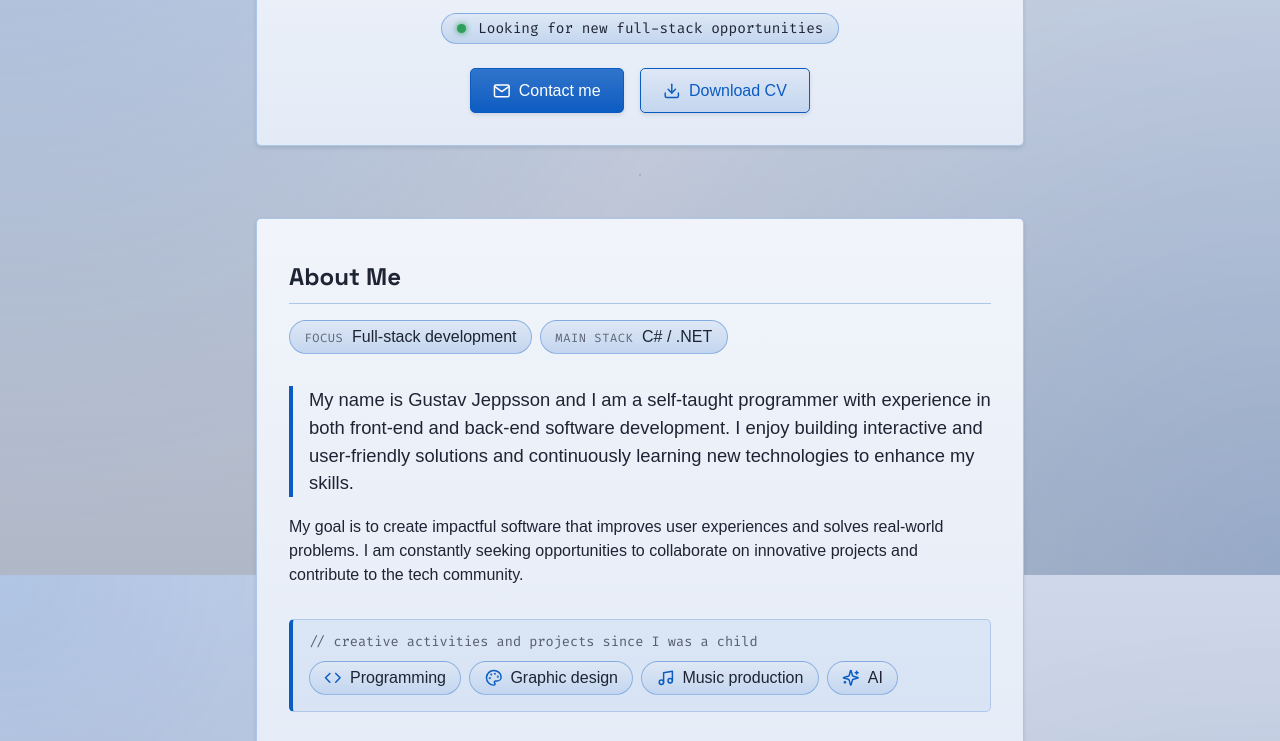
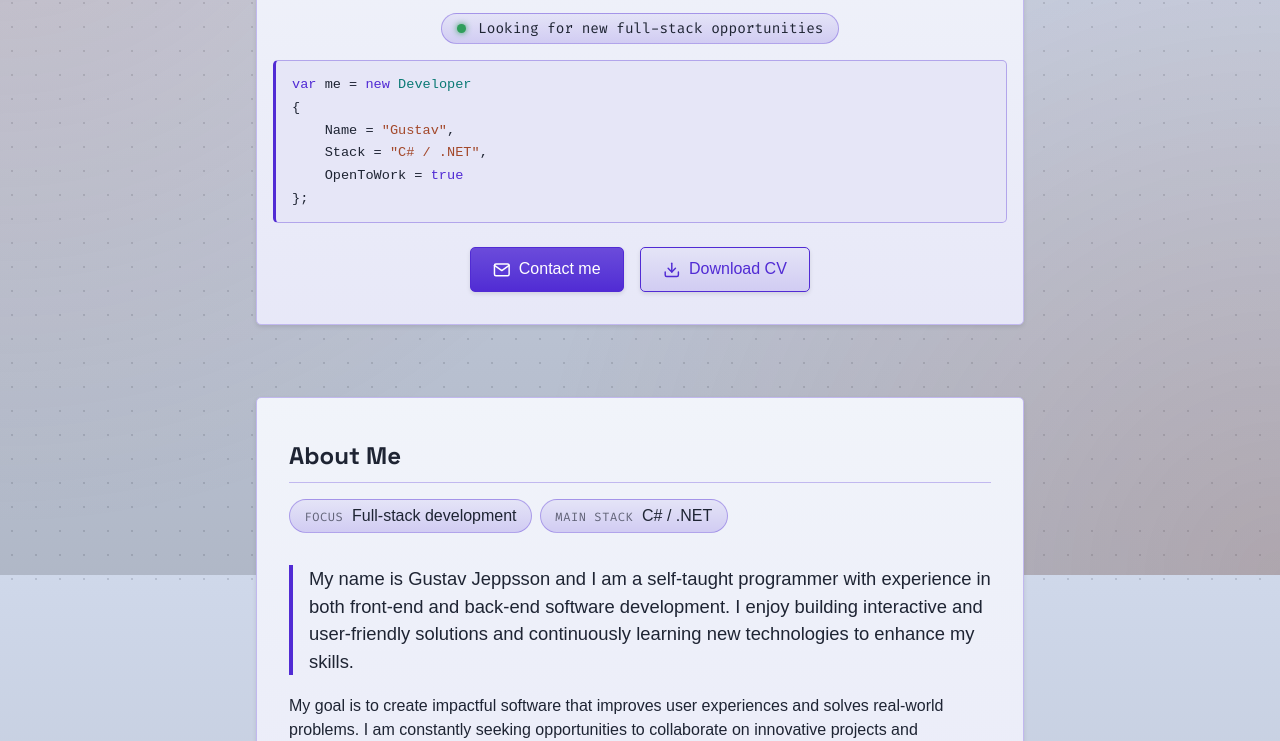
Before and after one commit to Nacorpio/cv-website, a plain HTML site: page index.html in a window 1280 px wide. Shown: the part 225-966 px from the top of the page. Drawn offline with Linux system fonts and the light colour scheme.

Commit message:
Add parallax dot grid and section-tinted background glows.

```diff
--- a/index.html
+++ b/index.html
@@ -74,6 +74,13 @@
         <h1>Gustav Jeppsson</h1>
         <p class="hero-tagline">Self-taught programmer specializing in front-end and back-end development</p>
         <p class="status-pill"><span class="status-dot" aria-hidden="true"></span>Looking for new full-stack opportunities</p>
+        <!-- Decorative C# snippet: hidden from screen readers because it only repeats the text above -->
+        <pre class="code-snippet" aria-hidden="true"><code><span class="kw">var</span> me = <span class="kw">new</span> <span class="ty">Developer</span>
+{
+    Name = <span class="st">"Gustav"</span>,
+    Stack = <span class="st">"C# / .NET"</span>,
+    OpenToWork = <span class="kw">true</span>
+};</code></pre>
         <div class="hero-actions">
           <a class="button" href="#contact">
             <svg viewBox="0 0 24 24" fill="none" stroke="currentColor" stroke-width="2" stroke-linecap="round" stroke-linejoin="round" aria-hidden="true">
@@ -336,6 +343,19 @@
             </li>
           </ul>
         </div>
+        <div class="project-entry card">
+          <h3>Job Matcher</h3>
+          <p class="entry-meta"><span class="badge">In progress</span></p>
+          <p>A group full-stack web app built over a two-week course sprint that matches people with job listings.
+            I am the backend developer and own the job fetcher, which collects listings from the free JobTech API.</p>
+          <p class="interests-label">// planned stack</p>
+          <ul class="chip-list">
+            <li>Next.js</li>
+            <li>Supabase</li>
+            <li>Vercel</li>
+            <li>JobTech API</li>
+          </ul>
+        </div>
       </div>
     </section>
 
--- a/script.js
+++ b/script.js
@@ -34,6 +34,7 @@ const navLinks = document.querySelectorAll(".nav-list a");
 let atBottom = false;                       // true while the footer is visible
 
 function setActive(id) {
+  root.dataset.section = id || "hero";      // CSS tints the background glows by section
   // The section itself gets a soft glow (see .is-current in style.css).
   document.querySelectorAll("main section.block").forEach(section => {
     section.classList.toggle("is-current", section.id === id);
@@ -85,3 +86,19 @@ document.querySelectorAll("main section.block").forEach(section => {
   section.classList.add("reveal");
   revealObserver.observe(section);
 });
+
+// 3. Parallax dots: the dot grid moves at 30% of the scroll speed.
+// The grid repeats every 24px, so the offset can wrap with % and never jumps.
+const reduceMotion = window.matchMedia("(prefers-reduced-motion: reduce)");
+let ticking = false;
+
+function updateDots() {
+  root.style.setProperty("--dots-y", String((window.scrollY * 0.3) % 24));
+  ticking = false;
+}
+
+window.addEventListener("scroll", () => {
+  if (reduceMotion.matches || ticking) return;
+  ticking = true;
+  requestAnimationFrame(updateDots);        // at most once per frame
+}, { passive: true });
--- a/style.css
+++ b/style.css
@@ -12,7 +12,7 @@
   --color-surface-alt: #e4eaf5;
   --color-text: #1e2433;
 
-  --color-accent: #0b5cc2;
+  --color-accent: #512bd4;             /* the official .NET purple */
   --color-accent-hover: color-mix(in srgb, var(--color-accent) 80%, black);
   --color-chip-border: color-mix(in srgb, var(--color-accent) 35%, transparent);
   --color-on-accent: #ffffff;          /* text on an accent-colored button */
@@ -36,6 +36,12 @@
   --font-heading: "Space Grotesk", Arial, sans-serif;   /* falls back to Arial if the font can't load */
   --font-body: "Segoe UI", Arial, sans-serif;
 
+  /* Syntax colours for the hero's C# snippet (like an editor theme) */
+  --code-keyword: #512bd4;
+  --code-type: #0b7a75;
+  --code-string: #a3482a;
+  --glow-blue: #1f6fd6;
+
   --color-available: #2f9e5b;              /* the green status dot */
   --space: 0.5rem;
   --max-width: 800px;
@@ -50,9 +56,13 @@
   --color-surface-alt: #243049;
   --color-text: #e6ebf5;
 
-  --color-accent: #8db4ff;
+  --color-accent: #b9a6ff;
   --color-accent-hover: color-mix(in srgb, var(--color-accent) 75%, white);
-  --color-on-accent: #10203f;
+  --color-on-accent: #1b0f4a;
+  --code-keyword: #b9a6ff;
+  --code-type: #4ec9b0;
+  --code-string: #ce9178;
+  --glow-blue: #5b9dff;
   --color-accent-alt-dark: #44527a;
   --color-available: #4ade80;
 }
@@ -76,16 +86,48 @@ main.container {
 body {
   font-family: var(--font-main);
   background-color: var(--color-bg);           /* fallback behind the layers below */
-  background-image:
-    radial-gradient(color-mix(in srgb, var(--color-text) 14%, transparent) 1px, transparent 1px),   /* dot grid */
-    radial-gradient(circle at 0% 0%, color-mix(in srgb, var(--color-accent) 16%, transparent), transparent 50%),     /* glow, top left */
-    radial-gradient(circle at 100% 100%, color-mix(in srgb, var(--color-accent) 16%, transparent), transparent 50%), /* glow, bottom right */
-    linear-gradient(180deg, var(--color-bg), color-mix(in srgb, var(--color-bg) 85%, black));                       /* fade */
-  background-size: 24px 24px, auto, auto, auto;  /* one size per layer, in the same order */
+  background-image: linear-gradient(180deg, var(--color-bg), color-mix(in srgb, var(--color-bg) 85%, black));   /* fade */
   background-attachment: fixed;                /* the background stays put while the page scrolls */
   color: var(--color-text);
   line-height: 1.5;
 }
+
+/* Animated background: two fixed layers behind the content (z-index: -1).
+   ::before = dot grid that drifts slower than the page (parallax), ::after = corner glows
+   whose colour follows the current section. */
+@property --glow-tint {
+  syntax: "<color>";                           /* a registered type, so the browser can fade it */
+  inherits: false;
+  initial-value: transparent;
+}
+
+body::before,
+body::after {
+  content: "";
+  pointer-events: none;
+  position: fixed;
+  z-index: -1;
+}
+
+body::before {
+  inset: -24px 0;                              /* one tile of spare room so the loop never shows a gap */
+  background-image: radial-gradient(color-mix(in srgb, var(--color-text) 14%, transparent) 1px, transparent 1px);
+  background-size: 24px 24px;
+  transform: translateY(calc(var(--dots-y, 0) * -1px));   /* script.js sets --dots-y (0-24) while scrolling */
+}
+
+body::after {
+  --glow-tint: var(--color-accent);
+  inset: 0;
+  background-image:
+    radial-gradient(circle at 0% 0%, color-mix(in srgb, var(--glow-tint) 16%, transparent), transparent 50%),
+    radial-gradient(circle at 100% 100%, color-mix(in srgb, var(--glow-tint) 16%, transparent), transparent 50%);
+  transition: --glow-tint 1.2s ease;
+}
+
+:root[data-section="skills"] body::after { --glow-tint: var(--code-type); }
+:root[data-section="projects"] body::after { --glow-tint: var(--glow-blue); }
+:root[data-section="contact"] body::after { --glow-tint: var(--code-string); }
 
 h1,
 h2,
@@ -505,6 +547,13 @@ section h3 {
   margin: 0 0 var(--space);
 }
 
+/* The badge sits on its own line under the dates, with room above it */
+.timeline-date .badge {
+  display: flex;
+  margin: calc(var(--space) * 0.75) 0 0;
+  width: fit-content;
+}
+
 .timeline .card {
   margin-top: 0;                         /* the entry's padding does the spacing */
 }
@@ -534,6 +583,10 @@ section h3 {
     margin: 0;
     padding-top: calc(var(--space) * 2);   /* level with the card title */
     text-align: right;
+  }
+
+  .timeline-date .badge {
+    margin-left: auto;                   /* the dates are right-aligned, so the badge is too */
   }
 }
 
@@ -839,3 +892,37 @@ footer {
     scroll-behavior: smooth;
   }
 }
+/* C# snippet in the hero (decorative; the real tagline is the text above) */
+.code-snippet {
+  margin: calc(var(--space) * 2) 0 calc(var(--space) * 3);
+  padding: calc(var(--space) * 1.5) calc(var(--space) * 2);
+  overflow-x: auto;
+  font-family: var(--font-mono);
+  font-size: 0.85rem;
+  line-height: 1.6;
+  text-align: left;
+  color: var(--color-text);
+  background: color-mix(in srgb, var(--color-accent) 7%, var(--color-surface));
+  border: 1px solid var(--color-chip-border);
+  border-left: 3px solid var(--color-accent);
+  border-radius: var(--radius);
+}
+.code-snippet .kw { color: var(--code-keyword); }
+.code-snippet .ty { color: var(--code-type); }
+.code-snippet .st { color: var(--code-string); }
+
+/* Card text: room between paragraphs, a badge that starts at the card's left edge */
+.card p + p {
+  margin-top: var(--space);
+}
+.card p.interests-label {
+  margin-top: calc(var(--space) * 1.5);
+  margin-bottom: var(--space);
+}
+.entry-meta .badge:first-child {
+  margin-left: 0;
+}
+
+@media (prefers-reduced-motion: reduce) {
+  body::after { transition: none; }
+}
```
